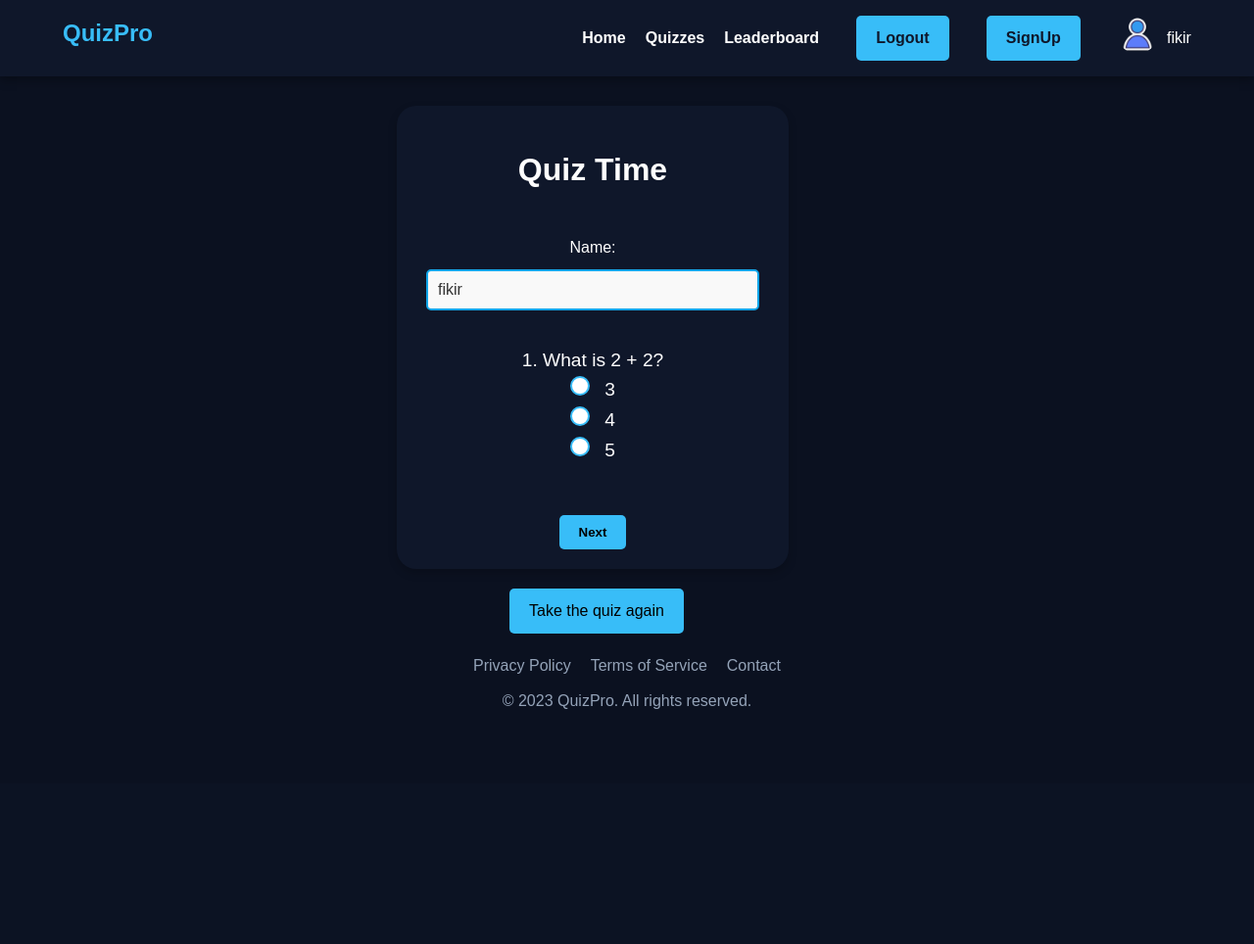
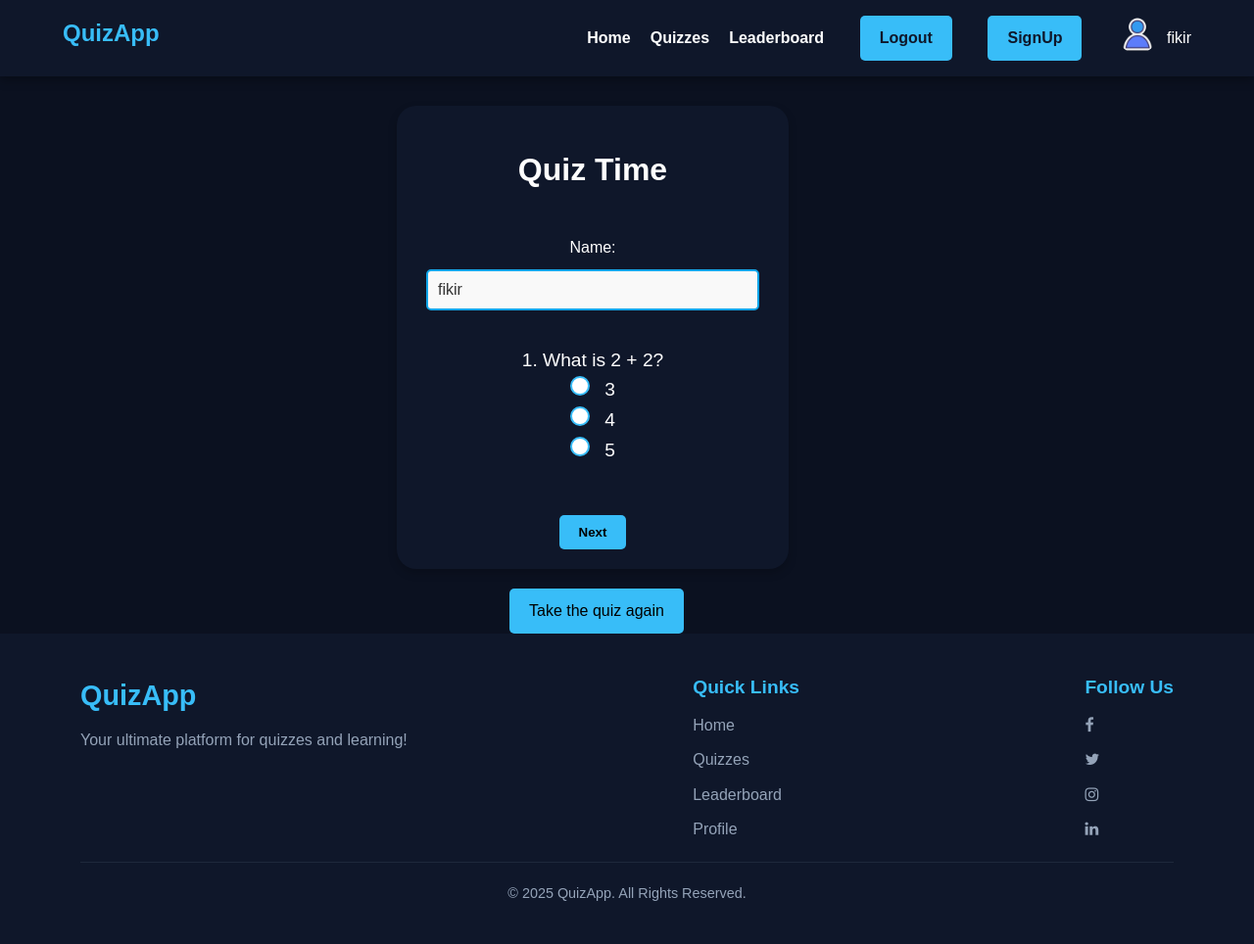
Before and after one commit to dagm24/Webstack---Portfolio-Project-, a Flask app: page /quiz in a window 1280 px wide. Shown: the whole page at 98% size. Before the commit the page ends 724 px from the top, so only its background shows below. Run offline with Flask 3, Linux system fonts and the light colour scheme; a user stored in the database is signed in; data comes from the database, SQL or seed files in the repository; both versions use the stored data as it was after the commit.

Commit message:
Update project

```diff
--- a/app.py
+++ b/app.py
@@ -8,6 +8,7 @@ app = Flask(__name__)
 app.secret_key = 'your_secret_key'
 
 # Initialize the SQLite database
+
 
 def init_db():
     with sqlite3.connect('db.sqlite3') as conn:
@@ -226,12 +227,29 @@ def profile():
     quizzes_taken = len(previous_scores)  # Example calculation
     achievements = 5  # This could be fetched from another table or calculated
 
-    return render_template('profile.html',
-                           previous_scores=previous_scores,
-                           quizzes_taken=quizzes_taken,
-                           achievements=achievements)
 
 
+    return render_template('profile.html', previous_scores=previous_scores, quizzes_taken=quizzes_taken, achievements=achievements)
+
+@app.route('/update_profile', methods=['POST'])
+def update_profile():
+    if 'username' not in session:
+        flash('Please log in to update your profile.', 'warning')
+        return redirect(url_for('login'))
+
+    new_username = request.form['username']
+    new_password = request.form['password']
+    hashed_password = generate_password_hash(new_password)
+
+    with sqlite3.connect('db.sqlite3') as conn:
+        cursor = conn.cursor()
+        cursor.execute('UPDATE users SET username = ?, password = ? WHERE username = ?', (new_username, hashed_password, session['username']))
+        cursor.execute('UPDATE results SET username = ? WHERE username = ?', (new_username, session['username']))
+        conn.commit()
+
+    session['username'] = new_username
+    flash('Profile updated successfully!', 'success')
+    return redirect(url_for('profile'))
 @app.route('/test')
 def test():
     return "Test route is working!"
--- a/static/css/style.css
+++ b/static/css/style.css
@@ -228,27 +228,78 @@ h1, h2, h3 {
 }
 
 /* Footer */
-footer {
-    background-color: #0b1120;
+.footer {
+    background-color: #0f172a;
+    padding: 40px 20px;
     color: #94a3b8;
-    padding: 20px;
-    text-align: center;
   }
 
-footer ul {
+  .footer .container {
+    max-width: 1200px;
+    margin: auto;
+  }
+
+  .footer-content {
     display: flex;
-    justify-content: center;
+    justify-content: space-between;
+    flex-wrap: wrap;
     gap: 20px;
+    margin-bottom: 20px;
+  }
+
+  .footer-logo h1 {
+    font-size: 1.8rem;
+    color: #38bdf8;
     margin-bottom: 10px;
   }
 
-footer ul li {
-    cursor: pointer;
+  .footer-logo p {
+    font-size: 1rem;
+    color: #94a3b8;
   }
 
-footer ul li:hover {
+  .footer-links h3,
+  .footer-social h3 {
+    font-size: 1.2rem;
+    color: #38bdf8;
+    margin-bottom: 10px;
+  }
+
+  .footer-links ul,
+  .footer-social ul {
+    display: flex;
+    flex-direction: column;
+    gap: 10px;
+  }
+
+  .footer-links ul li a,
+  .footer-social ul li a {
+    font-size: 1rem;
+    color: #94a3b8;
+    transition: color 0.3s ease;
+  }
+
+  .footer-links ul li a:hover,
+  .footer-social ul li a:hover {
     color: #38bdf8;
   }
+
+  .footer-social ul li a span {
+    font-size: 1rem;
+  }
+
+  .footer-bottom {
+    text-align: center;
+    border-top: 1px solid #1e293b;
+    padding-top: 20px;
+    margin-top: 20px;
+  }
+
+  .footer-bottom p {
+    font-size: 0.9rem;
+    color: #94a3b8;
+  }
+
 
 /* Login Styles */
 .auth {
--- a/templates/base.html
+++ b/templates/base.html
@@ -5,12 +5,13 @@
     <meta name="viewport" content="width=device-width, initial-scale=1.0">
     <title>{% block title %}My Flask App{% endblock %}</title>
     <link rel="stylesheet" href="{{ url_for('static', filename='css/style.css') }}">
+    <link rel="stylesheet" href="https://cdnjs.cloudflare.com/ajax/libs/font-awesome/4.7.0/css/font-awesome.min.css">
+
 </head>
 <body>
-    <!-- Navbar -->
     <nav class="navbar">
         <div class="container">
-            <h1>QuizPro</h1>
+            <h1>QuizApp</h1>
             <ul>
                 <li><a href="{{ url_for('home') }}">Home</a></li>
                 <li><a href="{{ url_for('quiz') }}">Quizzes</a></li>
@@ -45,13 +46,43 @@
         {% block content %}{% endblock %}
     </main>
 
-    <footer>
+   <footer class="footer">
+  <div class="container">
+    <div class="footer-content">
+      <div class="footer-logo">
+        <h1>QuizApp</h1>
+        <p>Your ultimate platform for quizzes and learning!</p>
+      </div>
+
+
+      <div class="footer-links">
+        <h3>Quick Links</h3>
         <ul>
-            <li>Privacy Policy</li>
-            <li>Terms of Service</li>
-            <li>Contact</li>
+          <li><a href="{{ url_for('home') }}">Home</a></li>
+          <li><a href="{{ url_for('quiz') }}">Quizzes</a></li>
+          <li><a href="{{ url_for('leaderboard') }}">Leaderboard</a></li>
+          <li><a href="{{ url_for('profile') }}">Profile</a></li>
         </ul>
-        <p>&copy; 2023 QuizPro. All rights reserved.</p>
-    </footer>
+      </div>
+
+
+      <div class="footer-social">
+        <h3>Follow Us</h3>
+       <ul>
+  <li><a href="#"><i class="fa fa-facebook"></i></a></li>
+  <li><a href="#"><i class="fa fa-twitter"></i></a></li>
+  <li><a href="#"><i class="fa fa-instagram"></i></a></li>
+  <li><a href="#"><i class="fa fa-linkedin"></i></a></li>
+</ul>
+
+      </div>
+    </div>
+
+
+    <div class="footer-bottom">
+      <p>&copy; 2025 QuizApp. All Rights Reserved.</p>
+    </div>
+  </div>
+</footer>
 </body>
 </html>
```
Also changed, not shown: other parts of static/css/style.css (+154 -37 lines), static/js/script.js (+13 -0 lines), templates/profile.html (+36 -12 lines), templates/results.html (+26 -51 lines), db.sqlite3. Lines whose indentation alone changed are shown as unchanged.
